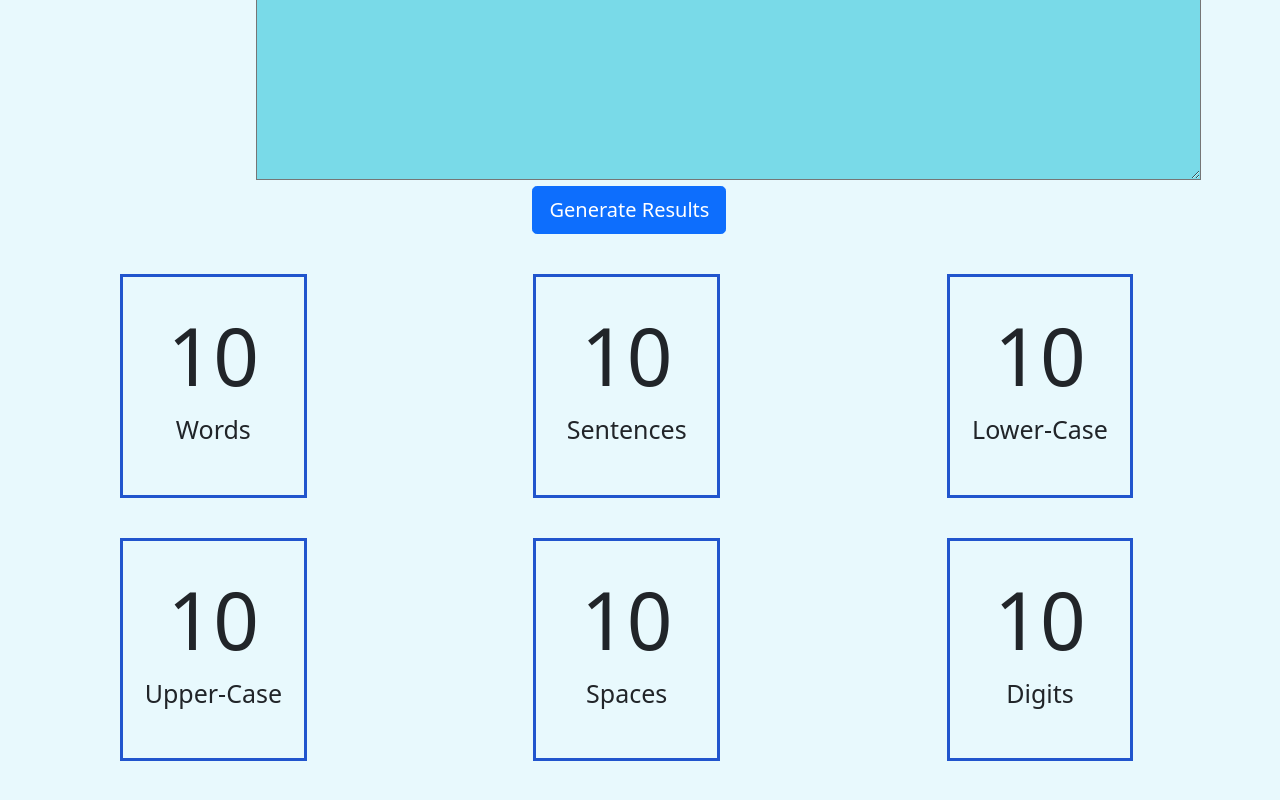
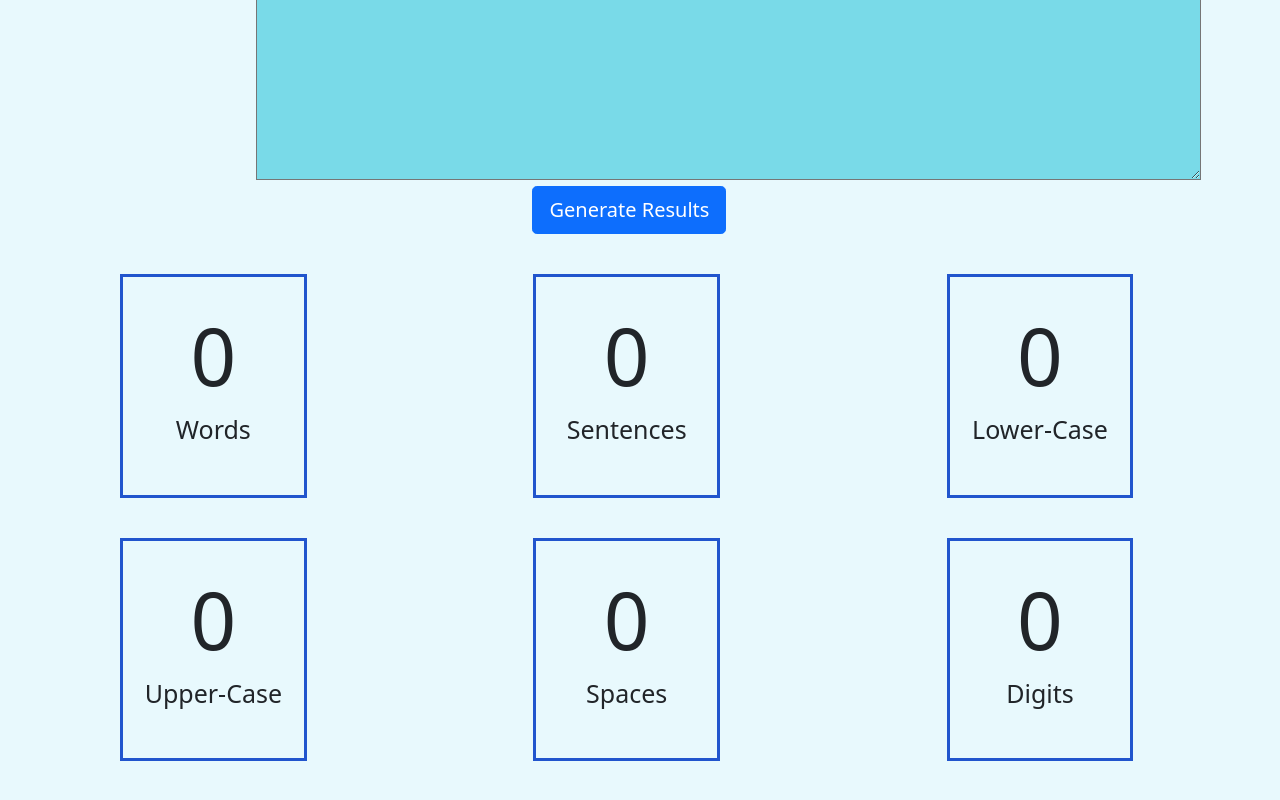
Before and after one commit to jenildhorajiya/Text-Analyzer, a plain HTML site: page index.html in a window 1280 px wide. Shown: the part 426-1226 px from the top of the page. Drawn offline with nearby package versions, Linux system fonts and the light colour scheme.

Commit message:
Update index.html

```diff
--- a/index.html
+++ b/index.html
@@ -15,27 +15,27 @@
 
     <div class="box-container">
       <div class="box">
-        <h1 id="t1">10</h1>
+        <h1 id="t1">0</h1>
         <p>Words</p>
       </div>
       <div class="box">
-        <h1 id="t2">10</h1>
+        <h1 id="t2">0</h1>
         <p>Sentences</p>
       </div>
       <div class="box">
-        <h1 id="t3">10</h1>
+        <h1 id="t3">0</h1>
         <p>Lower-Case</p>
       </div>
       <div class="box">
-        <h1 id="t4">10</h1>
+        <h1 id="t4">0</h1>
         <p>Upper-Case</p>
       </div>
       <div class="box">
-        <h1 id="t5">10</h1>
+        <h1 id="t5">0</h1>
         <p>Spaces</p>
       </div>
       <div class="box">
-        <h1 id="t6">10</h1>
+        <h1 id="t6">0</h1>
         <p>Digits</p>
       </div>
     </div>
```
